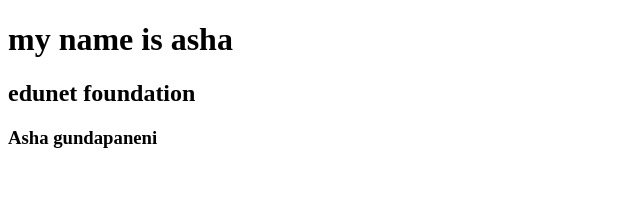
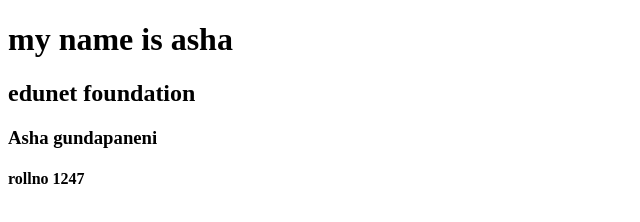
Before and after one commit to asha123-ops/ey-edunet, a plain HTML site: page day 3/index.html in a window 1280 px wide. Shown: the full height of the page, 0-640 px from the left. Drawn offline with Linux system fonts and the light colour scheme.

Commit message:
changed 1

```diff
--- a/day 3/index.html
+++ b/day 3/index.html
@@ -9,5 +9,6 @@
   <h1>my name is asha </h1>
    <h2>edunet foundation</h2>
    <h3>Asha gundapaneni</h3>
+   <h4>rollno 1247</h4>
 </body>
 </html>
```
